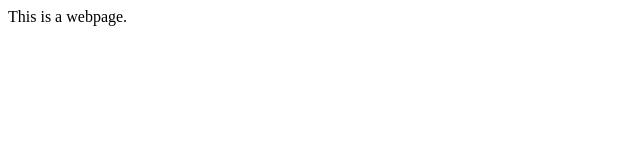
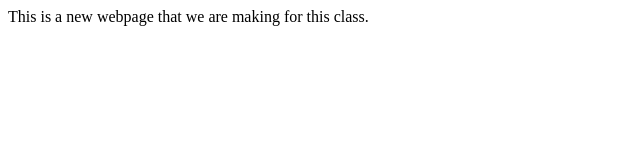
Before and after one commit to dootbin/agile.sp2018.inclass, a plain HTML site: page index.html in a window 1280 px wide. Shown: the whole page, without its empty margins (0-640 px from the left). Drawn offline with Linux system fonts and the light colour scheme.

Commit message:
made some changes

```diff
--- a/index.html
+++ b/index.html
@@ -5,6 +5,6 @@
   <title></title>
 </head>
 <body>
-  This is a webpage.
+  This is a new webpage that we are making for this class.
 </body>
 </html>
```
